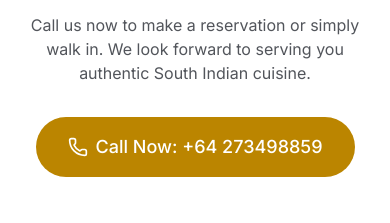
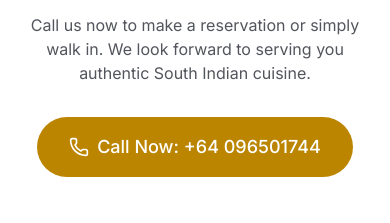
Before and after one commit to 0xtan3/madras-kitchen, a Next.js app: page /contact in a window 390 px wide. Shown: the part 2280-2503 px from the top of the page. Built offline with nearby package versions, Linux system fonts and the light colour scheme; a web font is replaced by a local one.

Commit message:
fixed phone number alignment2

```diff
--- a/app/contact/page.tsx
+++ b/app/contact/page.tsx
@@ -233,7 +233,7 @@
                   className="inline-flex items-center gap-2 px-8 py-4 bg-primary text-primary-foreground rounded-full font-medium text-lg hover:bg-primary/90 transition-all duration-300"
                 >
                   <Phone className="w-5 h-5" />
-                  <span>Call Now: +64 273498859</span>
+                  <span>Call Now: +64 096501744</span>
                 </a>
               </FadeIn>
             </div>
```
